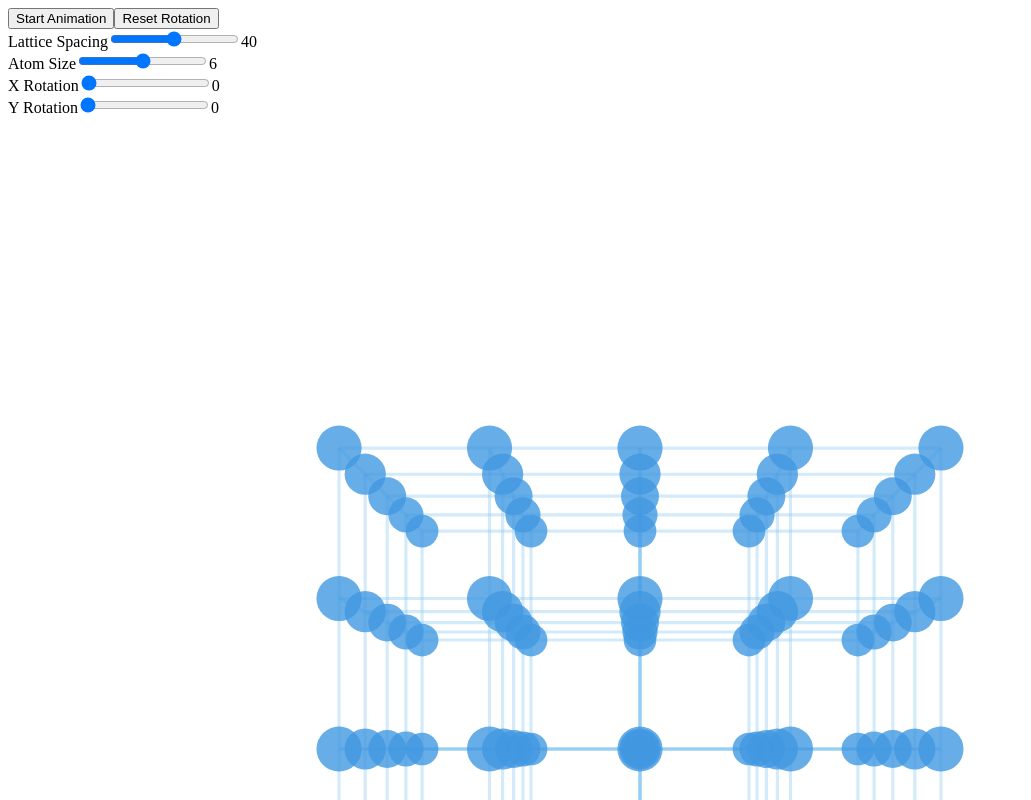
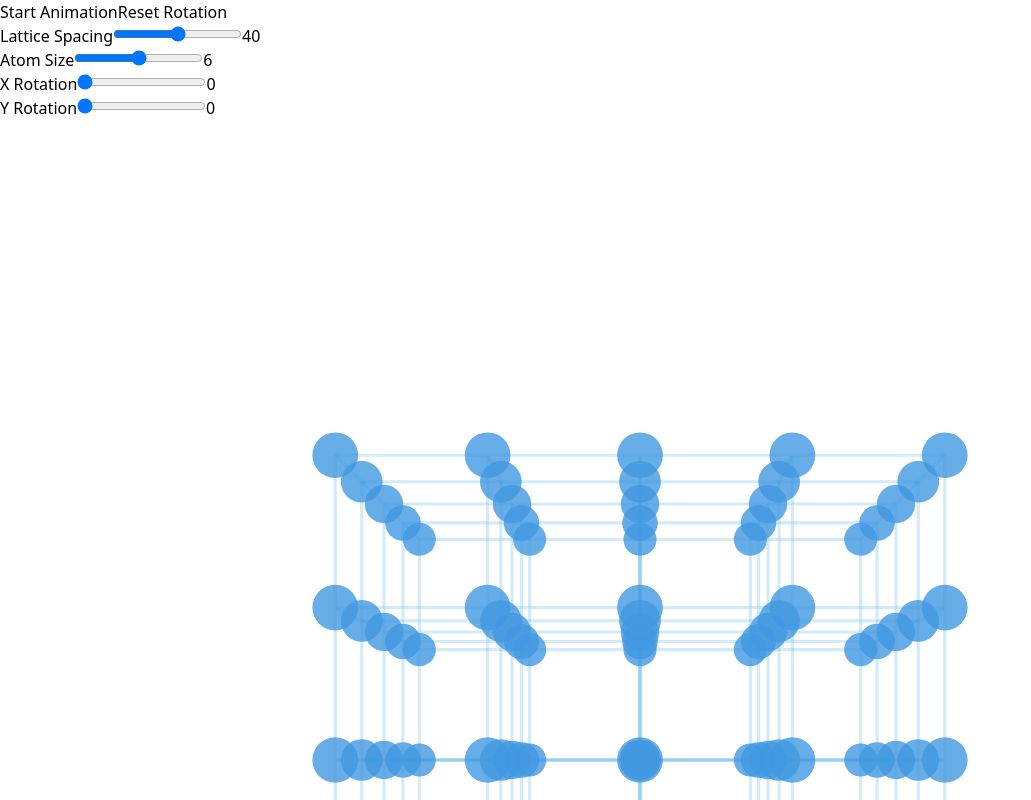
Before and after one commit to HWJones/crystal-diffraction-simulator, a Next.js app: page / in a window 1280 px wide. Shown: the top 800 px of the page, without its empty margins (0-1031 px from the left). Built offline with nearby package versions, Linux system fonts and the light colour scheme.

Commit message:
Update layout.tsx

```diff
--- a/app/layout.tsx
+++ b/app/layout.tsx
@@ -1,3 +1,11 @@
+import './globals.css'
+import type { Metadata } from 'next'
+
+export const metadata: Metadata = {
+  title: 'Crystal Diffraction Simulator',
+  description: 'Interactive 3D visualization of crystal structures and diffraction patterns',
+}
+
 export default function RootLayout({
   children,
 }: {
@@ -5,7 +13,11 @@ export default function RootLayout({
 }) {
   return (
     <html lang="en">
-      <body>{children}</body>
+      <body>
+        <main>
+          {children}
+        </main>
+      </body>
     </html>
   )
 }
```
